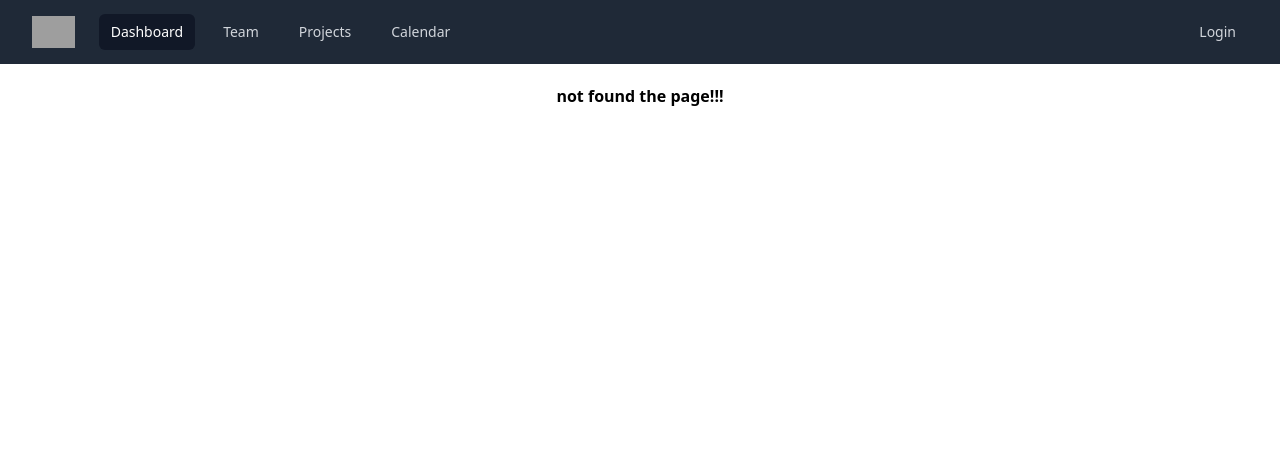
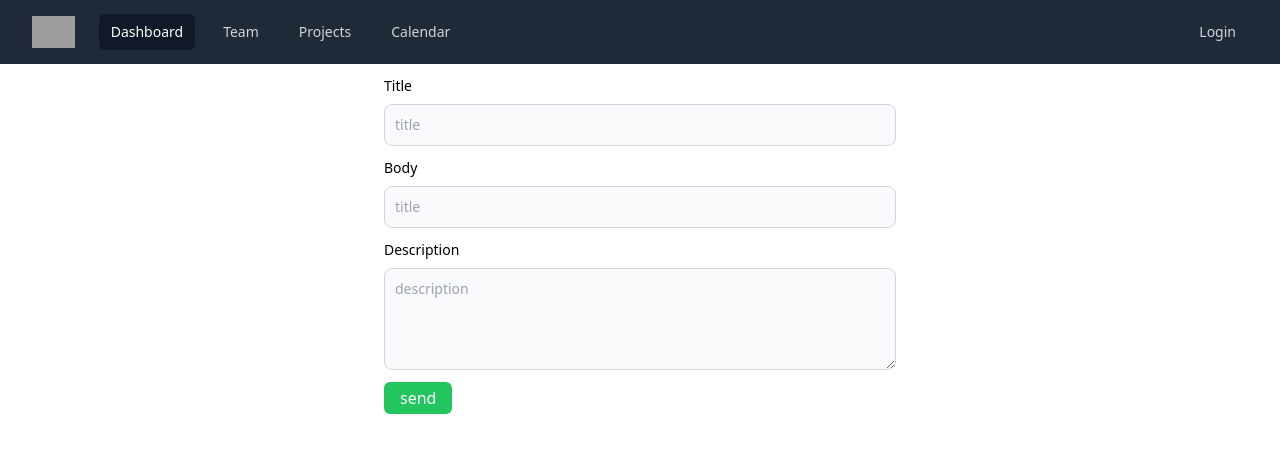
Before and after one commit to bobojonov5500/demo-project, a React (Create React App) app: page /create in a window 1280 px wide. Before the commit this address had no page. Shown: the top 452 px of the page. Built offline with nearby package versions, Linux system fonts and the light colour scheme; grey boxes are pictures that could not be loaded.

Commit message:
create_article

```diff
--- a/src/App.js
+++ b/src/App.js
@@ -10,6 +10,7 @@ import { useDispatch } from "react-redux";
 import { userSignSuccess } from "./slice/user/auth";
 import { getItem } from "./localstorage/saveToke";
 import Article from "./components/showarticle";
+import CreateArticle from "./components/createArticle";
 
 function App() {
   const dispatch = useDispatch();
@@ -36,6 +37,7 @@ function App() {
         <Route path="/login" element={<Login />} />
         <Route path="/register" element={<Register />} />
         <Route path="/article/:id" element={<Article />} />
+        <Route path="/create" element={<CreateArticle />} />
         <Route
           path="*"
           element={
--- /dev/null
+++ b/src/components/createArticle.js
@@ -0,0 +1,105 @@
+import React, { useState } from "react";
+import ApiFetch from "../services/api";
+import { useNavigate } from "react-router-dom";
+import { formToJSON } from "axios";
+
+const CreateArticle = () => {
+  const navigate = useNavigate();
+
+  const [formvalue, setFormvalue] = useState({
+    article: {
+      title: "",
+      body: "",
+      description: "",
+    },
+  });
+  console.log(formvalue);
+  const HandlePost = async () => {
+    try {
+      const { article } = formvalue;
+      if (
+        article.body !== "" &&
+        article.description !== "" &&
+        article.title !== ""
+      ) {
+        const response = await ApiFetch.PostArticle(formvalue);
+        console.log(response);
+        navigate("/");
+      } else return;
+    } catch (error) {
+      console.log(error);
+    }
+  };
+  return (
+    <div className="">
+      <div className="max-w-lg mx-auto mt-3 ">
+        <div>
+          <label htmlFor="title" className="block mb-2 text-sm font-medium">
+            Title
+          </label>
+          <input
+            onChange={(e) =>
+              setFormvalue({
+                ...formvalue,
+                article: { ...formvalue.article, title: e.target.value },
+              })
+            }
+            type="text"
+            id="title"
+            className="bg-gray-50 border border-gray-300 text-gray-900 text-sm rounded-lg focus:ring-blue-500 focus:border-blue-500 block w-full p-2.5"
+            placeholder="title"
+            required
+          />
+        </div>
+        <div className="my-3">
+          <label htmlFor="body" className="block mb-2 text-sm font-medium">
+            Body
+          </label>
+          <input
+            onChange={(e) =>
+              setFormvalue({
+                ...formvalue,
+                article: { ...formvalue.article, body: e.target.value },
+              })
+            }
+            type="text"
+            id="body"
+            className="bg-gray-50 border border-gray-300 text-gray-900 text-sm rounded-lg focus:ring-blue-500 focus:border-blue-500 block w-full p-2.5"
+            placeholder="title"
+            required
+          />
+        </div>
+        <div>
+          <label
+            className="block mb-2 text-sm font-medium"
+            htmlFor="description"
+          >
+            Description
+          </label>
+          <textarea
+            onChange={(e) =>
+              setFormvalue({
+                ...formvalue,
+                article: { ...formvalue.article, description: e.target.value },
+              })
+            }
+            rows={"4"}
+            placeholder="description"
+            name="text"
+            id="description"
+            className="bg-gray-50 border border-gray-300 text-gray-900 text-sm rounded-lg focus:ring-blue-500 focus:border-blue-500 block w-full p-2.5"
+          ></textarea>
+        </div>
+        <button
+          onClick={HandlePost}
+          type="submit"
+          className="bg-green-500 rounded-md mt-3 px-4 py-1 text-white active:text-black"
+        >
+          send
+        </button>
+      </div>
+    </div>
+  );
+};
+
+export default CreateArticle;
--- a/src/components/navbar.js
+++ b/src/components/navbar.js
@@ -107,12 +107,19 @@ const Navbar = () => {
             <div className="relative ml-3">
               <div className="flex gap-2">
                 <Link
+                  to={"/create"}
+                  className={`${
+                    LoggedIn ? "" : "hidden"
+                  } rounded-md  px-3 py-2 text-sm font-medium text-gray-300 hover:bg-gray-700 hover:text-white`}
+                >
+                  Create article
+                </Link>
+                <Link
                   className="rounded-md  px-3 py-2 text-sm font-medium text-gray-300 hover:bg-gray-700 hover:text-white"
                   to={`${LoggedIn ? "/profile" : "/login"}`}
                 >
                   {LoggedIn ? `${user?.username}` : "Login"}
                 </Link>
-
                 {LoggedIn ? (
                   <button
                     onClick={HandlerLogOut}
--- a/src/services/api.js
+++ b/src/services/api.js
@@ -21,6 +21,10 @@ const ApiFetch = {
     const { data } = await axios.get(`/articles/${slug}`);
     return data;
   },
+  PostArticle: async (articledata) => {
+    const { data } = await axios.post("/articles", articledata);
+    return data;
+  },
 };
 
 export default ApiFetch;
```
